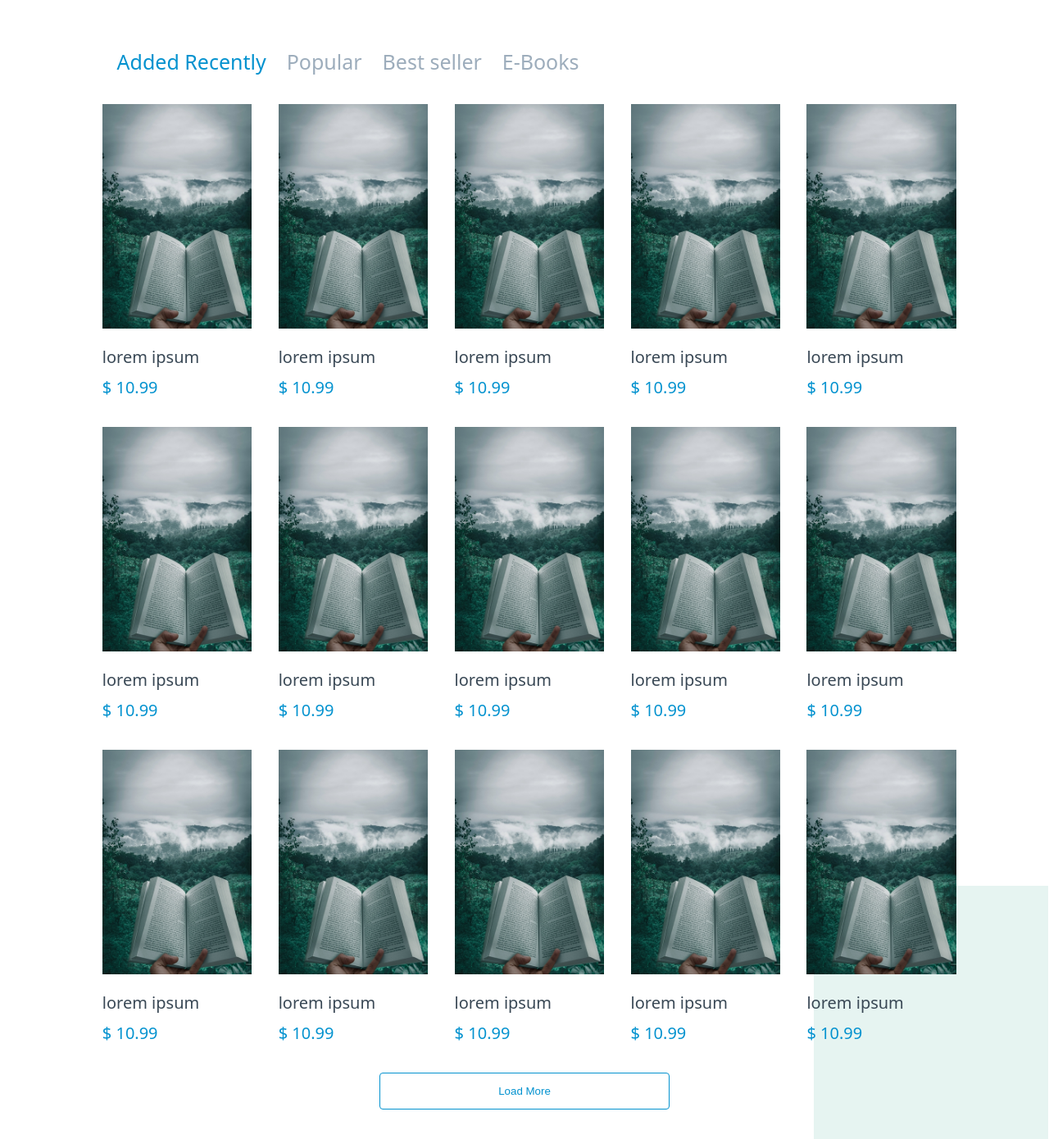
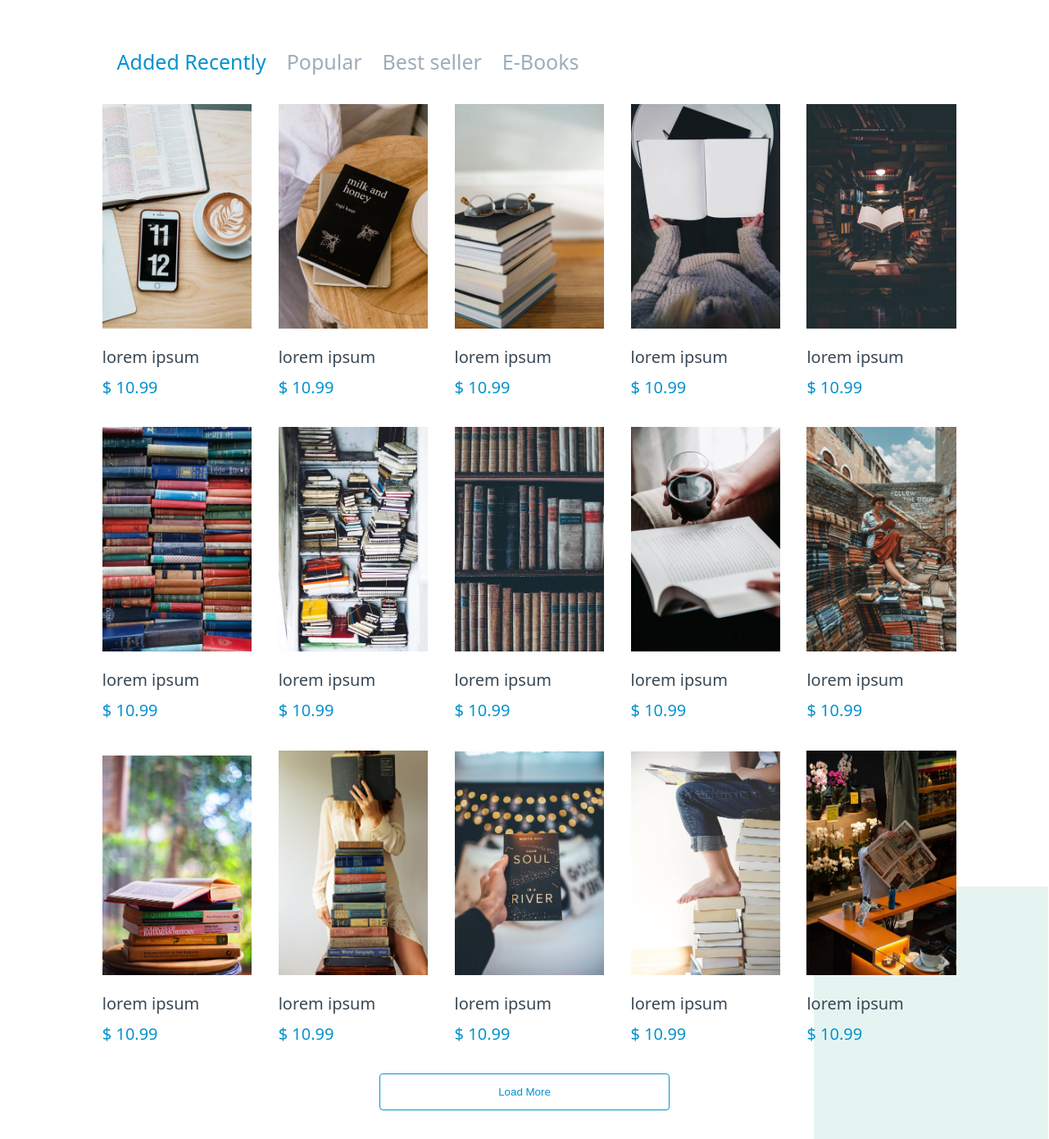
Before and after one commit to azdrenymeri/bookstore-concept, a plain HTML site: page index.html in a window 1280 px wide. Shown: the part 1900-3290 px from the top of the page at 82% size. Drawn offline with Linux system fonts and the light colour scheme.

Commit message:
Pictures added

```diff
--- a/index.html
+++ b/index.html
@@ -166,19 +166,19 @@
         </div>
 
         <div class="book-container">
-            <img class="book-cover" src="./assets/img/cover1.jpg" />
+            <img class="book-cover" src="./assets/img/cover2.jpg" />
             <p class="book-title">lorem ipsum</p>
             <p class="book-price">$ 10.99</p>
         </div>
 
         <div class="book-container">
-            <img class="book-cover" src="./assets/img/cover1.jpg" />
+            <img class="book-cover" src="./assets/img/cover3.jpg" />
             <p class="book-title">lorem ipsum</p>
             <p class="book-price">$ 10.99</p>
         </div>
 
         <div class="book-container">
-            <img class="book-cover" src="./assets/img/cover1.jpg" />
+            <img class="book-cover" src="./assets/img/cover4.jpg" />
             <p class="book-title">lorem ipsum</p>
             <p class="book-price">$ 10.99</p>
         </div>
@@ -197,81 +197,81 @@
 
     <div class="book-row grid-row">
         <div class="book-container br">
-            <img class="book-cover" src="./assets/img/cover1.jpg" />
+            <img class="book-cover" src="./assets/img/cover5.jpg" />
             <p class="book-title">lorem ipsum</p>
             <p class="book-price">$ 10.99</p>
         </div>
         <div class="book-container br">
-            <img class="book-cover" src="./assets/img/cover1.jpg" />
+            <img class="book-cover" src="./assets/img/cover6.jpg" />
             <p class="book-title">lorem ipsum</p>
             <p class="book-price">$ 10.99</p>
         </div>
         <div class="book-container br">
-            <img class="book-cover" src="./assets/img/cover1.jpg" />
+            <img class="book-cover" src="./assets/img/cover7.jpg" />
             <p class="book-title">lorem ipsum</p>
             <p class="book-price">$ 10.99</p>
         </div>
         <div class="book-container br">
-            <img class="book-cover" src="./assets/img/cover1.jpg" />
+            <img class="book-cover" src="./assets/img/cover8.jpg" />
             <p class="book-title">lorem ipsum</p>
             <p class="book-price">$ 10.99</p>
         </div>
         <div class="book-container br">
-            <img class="book-cover" src="./assets/img/cover1.jpg" />
+            <img class="book-cover" src="./assets/img/cover9.jpg" />
             <p class="book-title">lorem ipsum</p>
             <p class="book-price">$ 10.99</p>
         </div>
     </div>
     <div class="book-row grid-row">
         <div class="book-container br">
-            <img class="book-cover" src="./assets/img/cover1.jpg" />
+            <img class="book-cover" src="./assets/img/cover10.jpg" />
             <p class="book-title">lorem ipsum</p>
             <p class="book-price">$ 10.99</p>
         </div>
         <div class="book-container br">
-            <img class="book-cover" src="./assets/img/cover1.jpg" />
+            <img class="book-cover" src="./assets/img/cover11.jpg" />
             <p class="book-title">lorem ipsum</p>
             <p class="book-price">$ 10.99</p>
         </div>
         <div class="book-container br">
-            <img class="book-cover" src="./assets/img/cover1.jpg" />
+            <img class="book-cover" src="./assets/img/cover13.jpg" />
             <p class="book-title">lorem ipsum</p>
             <p class="book-price">$ 10.99</p>
         </div>
         <div class="book-container br">
-            <img class="book-cover" src="./assets/img/cover1.jpg" />
+            <img class="book-cover" src="./assets/img/cover14.jpg" />
             <p class="book-title">lorem ipsum</p>
             <p class="book-price">$ 10.99</p>
         </div>
         <div class="book-container br">
-            <img class="book-cover" src="./assets/img/cover1.jpg" />
+            <img class="book-cover" src="./assets/img/cover15.jpg" />
             <p class="book-title">lorem ipsum</p>
             <p class="book-price">$ 10.99</p>
         </div>
     </div>
     <div class="book-row grid-row">
         <div class="book-container br">
-            <img class="book-cover" src="./assets/img/cover1.jpg" />
+            <img class="book-cover" src="./assets/img/cover16.jpg" />
             <p class="book-title">lorem ipsum</p>
             <p class="book-price">$ 10.99</p>
         </div>
         <div class="book-container br">
-            <img class="book-cover" src="./assets/img/cover1.jpg" />
+            <img class="book-cover" src="./assets/img/cover17.jpg" />
             <p class="book-title">lorem ipsum</p>
             <p class="book-price">$ 10.99</p>
         </div>
         <div class="book-container br">
-            <img class="book-cover" src="./assets/img/cover1.jpg" />
+            <img class="book-cover" src="./assets/img/cover18.jpg" />
             <p class="book-title">lorem ipsum</p>
             <p class="book-price">$ 10.99</p>
         </div>
         <div class="book-container br">
-            <img class="book-cover" src="./assets/img/cover1.jpg" />
+            <img class="book-cover" src="./assets/img/cover19.jpg" />
             <p class="book-title">lorem ipsum</p>
             <p class="book-price">$ 10.99</p>
         </div>
         <div class="book-container br">
-            <img class="book-cover" src="./assets/img/cover1.jpg" />
+            <img class="book-cover" src="./assets/img/cover20.jpg" />
             <p class="book-title">lorem ipsum</p>
             <p class="book-price">$ 10.99</p>
         </div>
```
Also changed, not shown: assets/img/cover10.jpg (added), assets/img/cover11.jpg (added), assets/img/cover12.jpg (added), assets/img/cover13.jpg (added), assets/img/cover14.jpg (added), assets/img/cover15.jpg (added), assets/img/cover16.jpg (added), assets/img/cover17.jpg (added), assets/img/cover18.jpg (added), assets/img/cover19.jpg (added), assets/img/cover20.jpg (added), assets/img/cover3.jpg (added), assets/img/cover4.jpg (added), assets/img/cover5.jpg (added), 4 more files, 1 other file.
